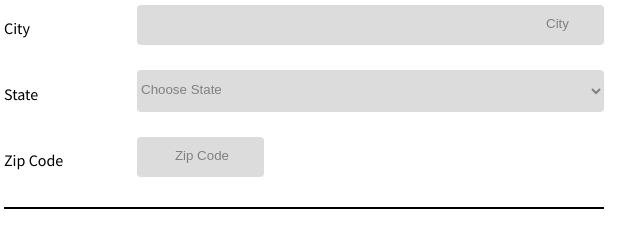
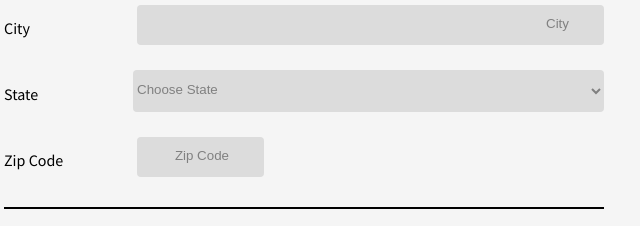
Before and after one commit to kris-fricks/techdegree-project-3, a plain HTML site: page index.html in a window 1280 px wide. Shown: the part 518-744 px from the top of the page, 336-976 px from the left. Drawn offline with Linux system fonts and the light colour scheme.

Commit message:
Update style.css

```diff
--- a/style.css
+++ b/style.css
@@ -7,6 +7,7 @@
 
 body {
     font-family: 'Source Sans Pro', sans-serif;
+    background-color: whitesmoke;
 }
 
 input[type="text"],
@@ -224,5 +225,6 @@ textarea::placeholder {
 
     select {
         height: 42px;
+        margin-left: -5px;
     }
 }
```
